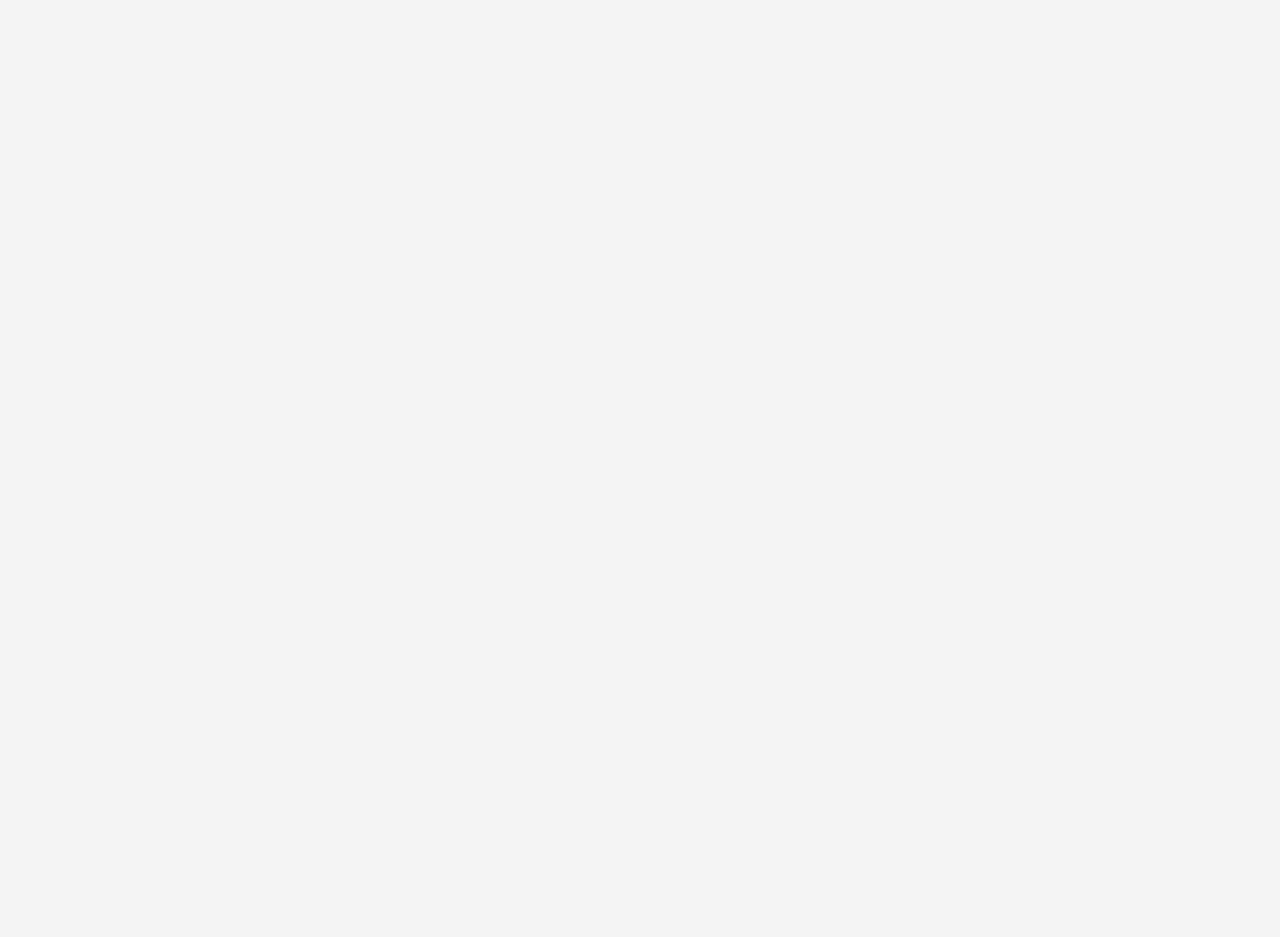
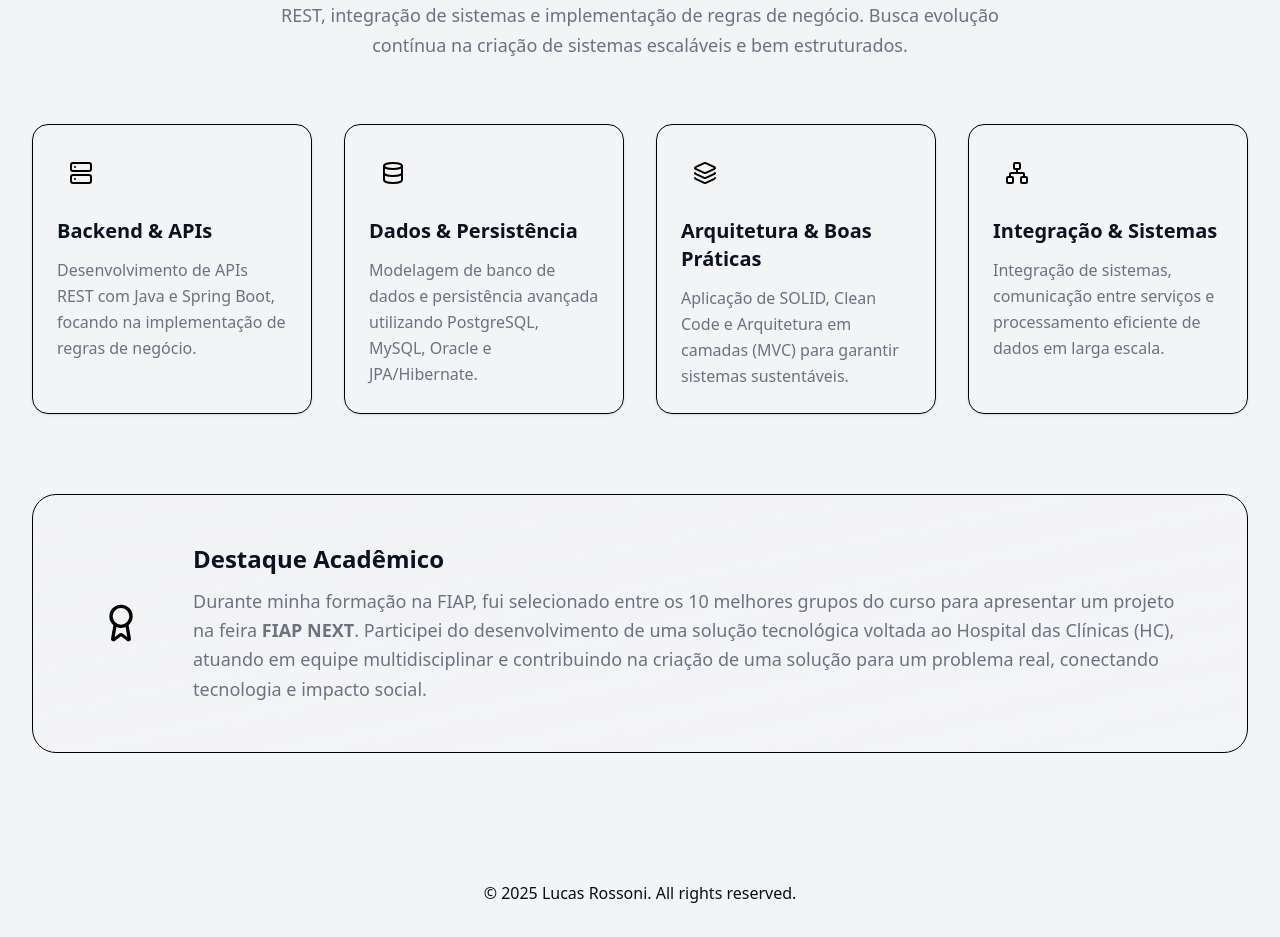
Before and after one commit to PxS00/portfolio, a React (Vite) app: page / in a window 1280 px wide. Shown: the part 780-1717 px from the top of the page. Before the commit the page ends 800 px from the top, so only its background shows below. Built offline with nearby package versions, Linux system fonts and the light colour scheme.

Commit message:
feat(about): create complete about section with cards and academic highlight

```diff
--- a/src/app/routes/Home/index.tsx
+++ b/src/app/routes/Home/index.tsx
@@ -1,5 +1,11 @@
 import HeroSection from '../../../features/home/components/HeroSection/HeroSection'
+import AboutSection from '../../../features/home/components/AboutSection/AboutSection'
 
 export default function Home() {
-  return <HeroSection />
+  return (
+    <>
+      <HeroSection />
+      <AboutSection />
+    </>
+  )
 }
--- /dev/null
+++ b/src/features/home/components/AboutSection/AboutSection.tsx
@@ -0,0 +1,87 @@
+import { Server, Database, Layers, Network, Award } from 'lucide-react'
+import { motion } from 'framer-motion'
+
+export default function AboutSection() {
+  const cards = [
+    {
+      title: 'Backend & APIs',
+      description: 'Desenvolvimento de APIs REST com Java e Spring Boot, focando na implementação de regras de negócio.',
+      icon: <Server className="h-6 w-6 text-(--primary-color)" />,
+    },
+    {
+      title: 'Dados & Persistência',
+      description: 'Modelagem de banco de dados e persistência avançada utilizando PostgreSQL, MySQL, Oracle e JPA/Hibernate.',
+      icon: <Database className="h-6 w-6 text-(--primary-color)" />,
+    },
+    {
+      title: 'Arquitetura & Boas Práticas',
+      description: 'Aplicação de SOLID, Clean Code e Arquitetura em camadas (MVC) para garantir sistemas sustentáveis.',
+      icon: <Layers className="h-6 w-6 text-(--primary-color)" />,
+    },
+    {
+      title: 'Integração & Sistemas',
+      description: 'Integração de sistemas, comunicação entre serviços e processamento eficiente de dados em larga escala.',
+      icon: <Network className="h-6 w-6 text-(--primary-color)" />,
+    },
+  ]
+
+  return (
+    <section id="about" className="relative z-30 mx-auto max-w-7xl px-4 py-24 sm:px-6 lg:px-8">
+      {/* Title */}
+      <div className="mb-16 text-center">
+        <h2 className="mb-4 text-3xl font-extrabold text-(--title-color) sm:text-4xl">
+          Sobre Mim
+        </h2>
+        <p className="mx-auto max-w-3xl text-lg text-(--muted-color) leading-relaxed">
+          Desenvolvedor Back-end com foco em Java e Spring Boot, atuando na construção de APIs REST, integração de sistemas e implementação de regras de negócio. Busca evolução contínua na criação de sistemas escaláveis e bem estruturados.
+        </p>
+      </div>
+
+      {/* Specialization Cards */}
+      <div className="mb-20 grid grid-cols-1 gap-8 md:grid-cols-2 lg:grid-cols-4">
+        {cards.map((card, index) => (
+          <motion.div
+            key={index}
+            initial={{ opacity: 0, y: 20 }}
+            whileInView={{ opacity: 1, y: 0 }}
+            viewport={{ once: true }}
+            transition={{ delay: index * 0.1, duration: 0.5 }}
+            className="flex flex-col rounded-2xl border border-(--border-color) bg-(--bg-color-alt) p-6 shadow-sm transition-all hover:-translate-y-1 hover:shadow-md hover:border-(--primary-color)/30"
+          >
+            <div className="mb-5 flex h-12 w-12 items-center justify-center rounded-xl bg-(--primary-color)/10">
+              {card.icon}
+            </div>
+            <h3 className="mb-3 text-xl font-bold text-(--title-color)">{card.title}</h3>
+            <p className="text-(--muted-color) leading-relaxed">
+              {card.description}
+            </p>
+          </motion.div>
+        ))}
+      </div>
+
+      {/* Academic Highlight */}
+      <motion.div
+        initial={{ opacity: 0, scale: 0.95 }}
+        whileInView={{ opacity: 1, scale: 1 }}
+        viewport={{ once: true }}
+        transition={{ duration: 0.5 }}
+        className="relative overflow-hidden rounded-3xl border border-(--primary-color)/20 bg-gradient-to-br from-(--bg-color-alt) to-(--bg-color) p-8 sm:p-12"
+      >
+        <div className="absolute top-0 right-0 -mr-16 -mt-16 h-64 w-64 rounded-full bg-(--primary-color)/5 blur-3xl"></div>
+        <div className="absolute bottom-0 left-0 -ml-16 -mb-16 h-64 w-64 rounded-full bg-(--secondary-color)/5 blur-3xl"></div>
+
+        <div className="relative z-10 flex flex-col items-start gap-8 md:flex-row md:items-center">
+          <div className="flex h-20 w-20 shrink-0 items-center justify-center rounded-2xl bg-(--primary-color)/10 text-(--primary-color)">
+            <Award className="h-10 w-10" />
+          </div>
+          <div>
+            <h3 className="mb-3 text-2xl font-bold text-(--title-color)">Destaque Acadêmico</h3>
+            <p className="text-lg leading-relaxed text-(--muted-color)">
+              Durante minha formação na FIAP, fui selecionado entre os 10 melhores grupos do curso para apresentar um projeto na feira <strong>FIAP NEXT</strong>. Participei do desenvolvimento de uma solução tecnológica voltada ao Hospital das Clínicas (HC), atuando em equipe multidisciplinar e contribuindo na criação de uma solução para um problema real, conectando tecnologia e impacto social.
+            </p>
+          </div>
+        </div>
+      </motion.div>
+    </section>
+  )
+}
```
